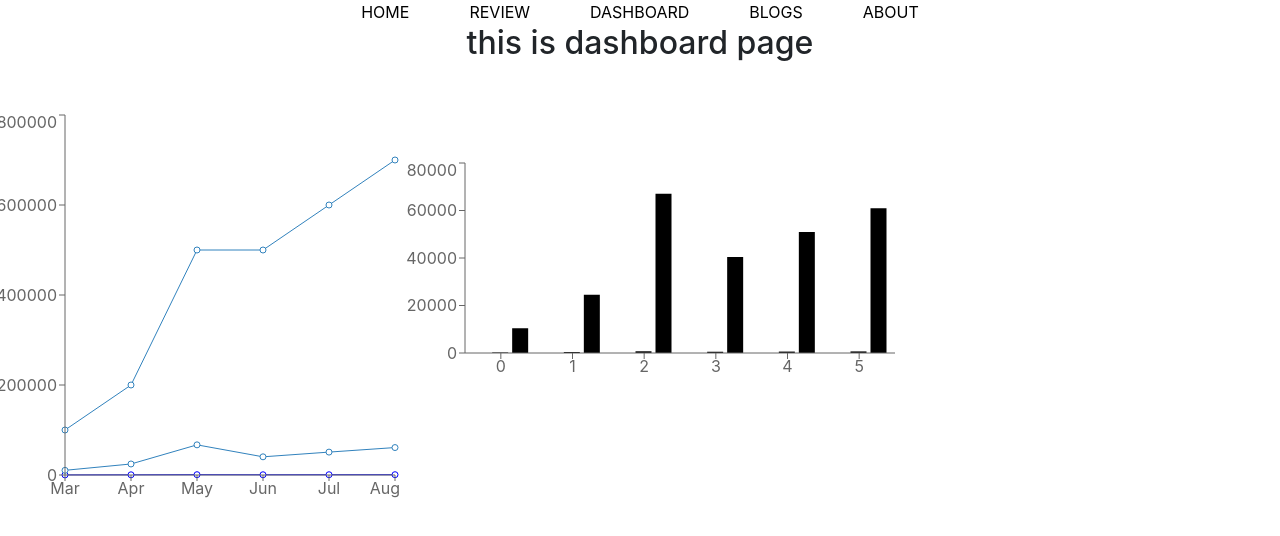
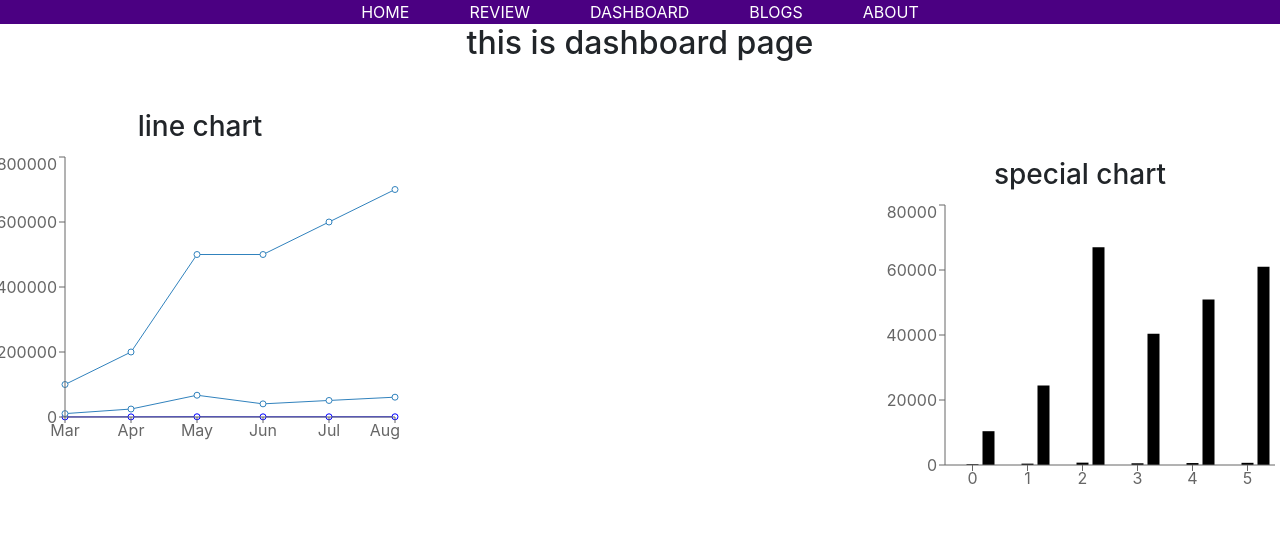
Before and after one commit to Jasimahmedq2/product-analysis-, a React (Create React App) app: page /dashboard in a window 1280 px wide. Shown: the top 536 px of the page. Built offline with nearby package versions, Linux system fonts and the light colour scheme.

Commit message:
readme-file-edite

```diff
--- a/src/components/Blogs/Blogs.js
+++ b/src/components/Blogs/Blogs.js
@@ -4,6 +4,12 @@ const Blogs = () => {
   return (
     <div>
       <h2>this is blogs page</h2>
+      <div>
+        <div>
+        Context api is a way for a React app to effectively produce global variables.context api uses pass data evry components easily.
+
+        </div>
+      </div>
     </div>
   );
 };
--- a/src/components/Chart/Chart.js
+++ b/src/components/Chart/Chart.js
@@ -41,9 +41,10 @@ const Chart = () => {
     }
 ]
   return (
- <div className='d-flex mt-5'>
+ <div className='d-flex mt-5 justify-content-between'>
    <div>
-   <LineChart width={400} height={400} data={data}>
+     <h3>line chart</h3>
+   <LineChart width={400} height={300} data={data}>
      <Line dataKey={"investment"}></Line>
      <Line dataKey={"sell"} stroke={'blue'}></Line>
 
@@ -55,7 +56,8 @@ const Chart = () => {
    </LineChart>
    </div>
    <div className='mt-5'>
-     <BarChart width={500} height={230} data={data}>
+     <h3>special chart</h3>
+     <BarChart width={400} height={300} data={data}>
       <Bar dataKey={"investmetnt"}></Bar>
       <Bar dataKey={"sell"}></Bar>
       <Bar dataKey={"revenue"}></Bar>
--- a/src/components/Header/Header.css
+++ b/src/components/Header/Header.css
@@ -1,9 +1,12 @@
 .anchor-parent a{
   text-decoration: none;
-  color: black;
+  color: white;
   margin: 30px;
   font-weight: 700px;
 }
 .anchor-parent a:hover {
   color: blueviolet;
 }
+.header-container{
+  background-color: indigo;
+}
--- a/src/components/Header/Header.js
+++ b/src/components/Header/Header.js
@@ -4,7 +4,7 @@ import './Header.css'
 
 const Header = () => {
   return (
-    <div>
+    <div className='header-container'>
       <nav>
         <div className='anchor-parent'>
           <Link to="/home">HOME</Link>
--- a/src/components/Reviewer/Reviewer.css
+++ b/src/components/Reviewer/Reviewer.css
@@ -1,5 +1,4 @@
 .card-style{
-  border: 1px solid gray;
-  background-color: white;
-  border-radius: 10px;
+  border: 1px solid wheat;
+  border-radius: 15px;
 }
--- a/src/components/Reviewer/Reviewer.js
+++ b/src/components/Reviewer/Reviewer.js
@@ -6,7 +6,7 @@ const ReviewItem = ({reviewer}) => {
 
   return (
     <div>
-      <div className='card-style shadow-lg rounded'>
+      <div className='card-style shadow-lg bg-body rounded'>
       <img src={image} alt="" />
       <p>name:{name}</p>
       <p>{about}</p>
--- a/src/components/Reviewers/Reviewers.css
+++ b/src/components/Reviewers/Reviewers.css
@@ -1,6 +1,6 @@
 .reviewers-container{
   border: 1px solid wheat;
   border-radius: 15px;
-  background-color: bisque;
+
 
 }
--- a/src/components/Reviewers/Reviewers.js
+++ b/src/components/Reviewers/Reviewers.js
@@ -5,7 +5,7 @@ const Reviewers = ({reviewer}) => {
   const {image, name, about, rating} = reviewer;
   return (
     <div>
-      <div className='reviewers-container'>
+      <div className='reviewers-container shadow-lg bg-body rounded'>
         <img src={image} alt="" />
         <p>name: {name}</p>
         <p>{about}</p>
```
Also changed, not shown: 2 other files (tests, documents, lock files or other folders).
